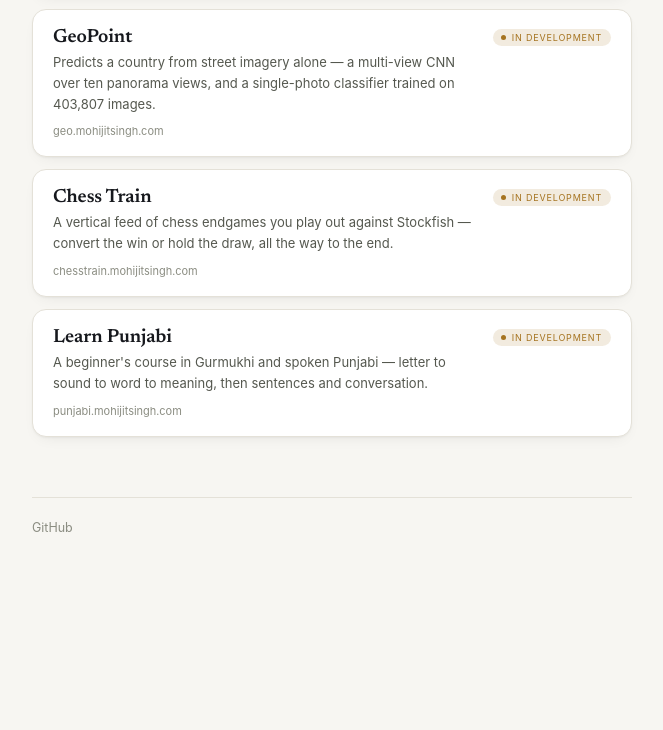
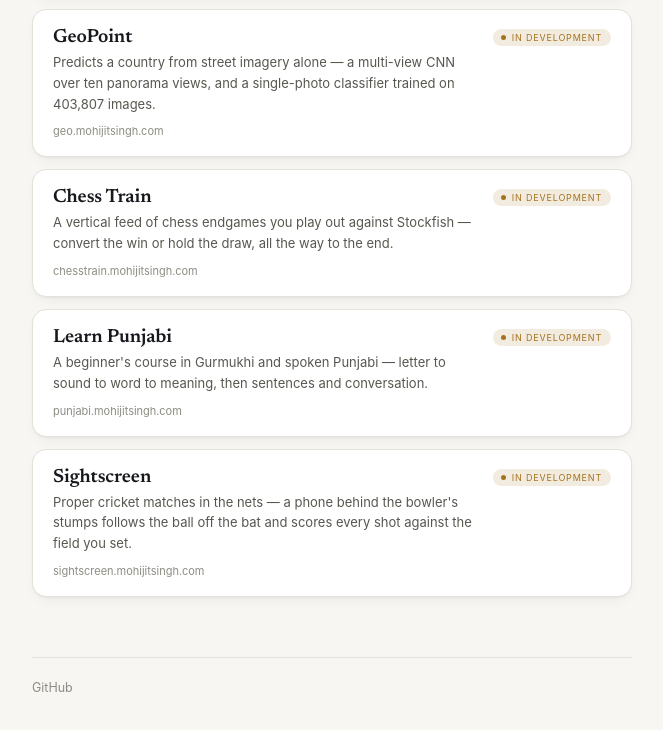
Before and after one commit to mohijit/mohijitsingh-hub, a plain HTML site: page index.html in a window 1280 px wide. Shown: the part 1266-1996 px from the top of the page, without its empty margins (308-971 px from the left). Before the commit the page ends 1882 px from the top, so only its background shows below. Drawn offline with Linux system fonts and the light colour scheme.

Commit message:
Add Sightscreen, marked in development
Co-Authored-By: Claude Opus 5.5 <noreply@anthropic.com>

```diff
--- a/index.html
+++ b/index.html
@@ -312,6 +312,15 @@
       <div class="card-desc">A beginner's course in Gurmukhi and spoken Punjabi &mdash; letter to sound to word to meaning, then sentences and conversation.</div>
       <div class="card-url">punjabi.mohijitsingh.com</div>
     </a>
+
+    <a class="card" href="https://sightscreen.mohijitsingh.com" target="_blank" rel="noopener">
+      <div class="card-top">
+        <span class="card-name">Sightscreen</span>
+        <span class="status dev">In development</span>
+      </div>
+      <div class="card-desc">Proper cricket matches in the nets &mdash; a phone behind the bowler's stumps follows the ball off the bat and scores every shot against the field you set.</div>
+      <div class="card-url">sightscreen.mohijitsingh.com</div>
+    </a>
   </div>
 
   <footer>
```
